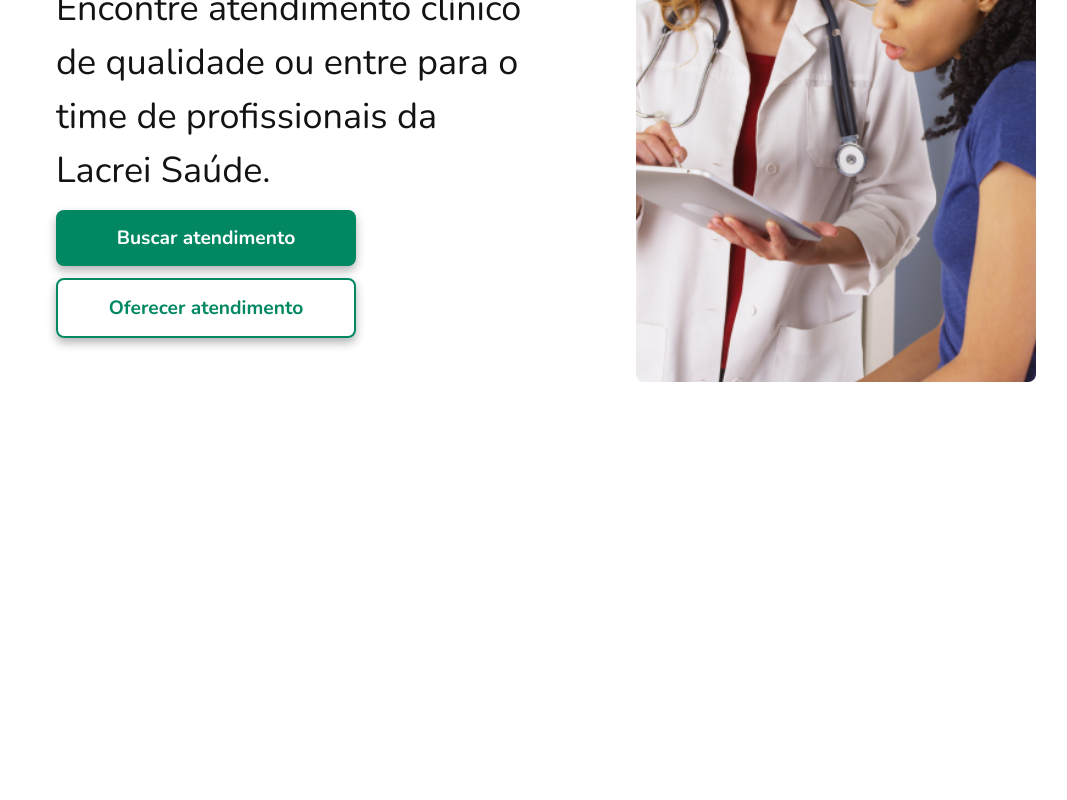
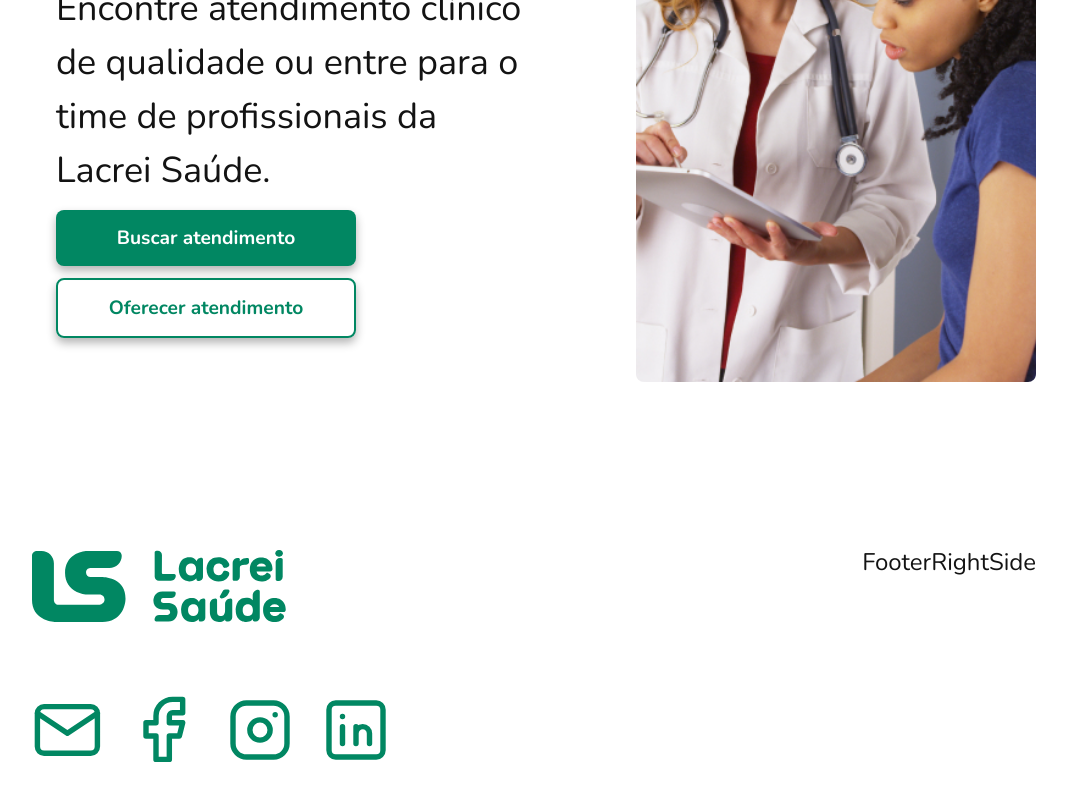
Before and after one commit to Buenno01/desafio-frontend-lacrei, a React (Vite) app: page / in a window 1280 px wide. Shown: the part 386-1186 px from the top of the page, without its empty margins (106-1173 px from the left). Before the commit the page ends 864 px from the top, so only its background shows below. Built offline with nearby package versions, Linux system fonts and the light colour scheme.

Commit message:
feat: adicionada parte esquerda do footer, com logo e links de redes sociais

```diff
--- a/src/App.tsx
+++ b/src/App.tsx
@@ -1,4 +1,5 @@
 import Content from './components/Content';
+import Footer from './components/Footer';
 import Header from './components/Header';
 
 function App() {
@@ -6,6 +7,7 @@ function App() {
     <>
       <Header />
       <Content />
+      <Footer />
     </>
   );
 }
--- a/src/assets/wrappers/FooterContainer.ts
+++ b/src/assets/wrappers/FooterContainer.ts
@@ -2,8 +2,20 @@ import styled from 'styled-components';
 
 const FooterContainer = styled.footer`
   display: flex;
-  justify-content: space-between;
+  flex-direction: column;
+  justify-content: center;
   width: 100%;
+  padding: 2rem 1rem;
+  gap: 3rem;
+
+  @media screen and (min-width: 768px) {
+    flex-direction: row;
+    justify-content: space-between;
+  }
+
+  @media screen and (min-width: 1280px) {
+    padding: 3rem 0;
+  }
 `;
 
 export default FooterContainer;
--- /dev/null
+++ b/src/components/Footer/FooterLeftSide/FooterLeftSideContainer.ts
@@ -0,0 +1,15 @@
+import styled from 'styled-components';
+
+const FooterLeftSideContainer = styled.div`
+  display: flex;
+  flex-direction: column;
+  gap: 1.5rem;
+  align-items: center;
+
+  @media screen and (min-width: 768px) {
+    align-items: flex-start;
+    gap: 3rem;
+  }
+`;
+
+export default FooterLeftSideContainer;
--- a/src/components/Footer/FooterLeftSide/FooterLogo.ts
+++ b/src/components/Footer/FooterLeftSide/FooterLogo.ts
@@ -1,7 +1,11 @@
 import styled from 'styled-components';
 
 const FooterLogo = styled.img`
-  width: 10.625rem;
+  width: 7rem;
+
+  @media (min-width: 1280px) {
+    width: 10.625rem;
+  }
 `;
 
 export default FooterLogo;
--- a/src/components/Footer/FooterLeftSide/SocialMediaIcon.ts
+++ b/src/components/Footer/FooterLeftSide/SocialMediaIcon.ts
@@ -0,0 +1,13 @@
+import styled from 'styled-components';
+
+const SocialMediaIcon = styled.img`
+  width: 2rem;
+  height: 2rem;
+
+  @media (min-width: 1280px) {
+    width: 3rem;
+    height: 3rem;
+  }
+`;
+
+export default SocialMediaIcon;
--- a/src/components/Footer/FooterLeftSide/SocialMediaList.tsx
+++ b/src/components/Footer/FooterLeftSide/SocialMediaList.tsx
@@ -0,0 +1,8 @@
+import styled from 'styled-components';
+
+const SocialMediaList = styled.ul`
+  display: flex;
+  gap: 1rem;
+`;
+
+export default SocialMediaList;
--- a/src/components/Footer/FooterLeftSide/index.tsx
+++ b/src/components/Footer/FooterLeftSide/index.tsx
@@ -1,12 +1,49 @@
 import FooterLogo from './FooterLogo';
 import logo from '../../../assets/images/logo-lacrei-saude-grande.svg';
+import SocialMediaList from './SocialMediaList';
+import email from '../../../assets/images/email.svg';
+import facebook from '../../../assets/images/facebook.svg';
+import instagram from '../../../assets/images/instagram.svg';
+import linkedin from '../../../assets/images/linkedin.svg';
+import SocialMediaIcon from './SocialMediaIcon';
+import FooterLeftSideContainer from './FooterLeftSideContainer';
 
-function index() {
+const socialMediaLinks = [
+  {
+    src: email,
+    alt: 'Email',
+    href: '#',
+  },
+  {
+    src: facebook,
+    alt: 'Facebook',
+    href: '#',
+  },
+  {
+    src: instagram,
+    alt: 'Instagram',
+    href: '#',
+  },
+  {
+    src: linkedin,
+    alt: 'Linkedin',
+    href: '#',
+  },
+];
+
+function FooterLeftSide() {
   return (
-    <div>
+    <FooterLeftSideContainer>
       <FooterLogo src={ logo } />
-    </div>
+      <SocialMediaList>
+        {
+          socialMediaLinks.map((link) => (
+            <SocialMediaIcon key={ link.alt } src={ link.src } alt={ link.alt } />
+          ))
+        }
+      </SocialMediaList>
+    </FooterLeftSideContainer>
   );
 }
 
-export default index;
+export default FooterLeftSide;
```
Also changed, not shown: src/assets/wrappers/ColumnWrapper.ts (added, +9 -0 lines), src/assets/images/email.svg (renamed from src/assets/images/email .svg).
